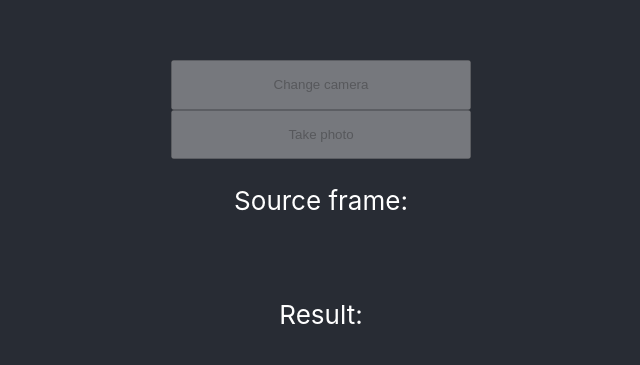
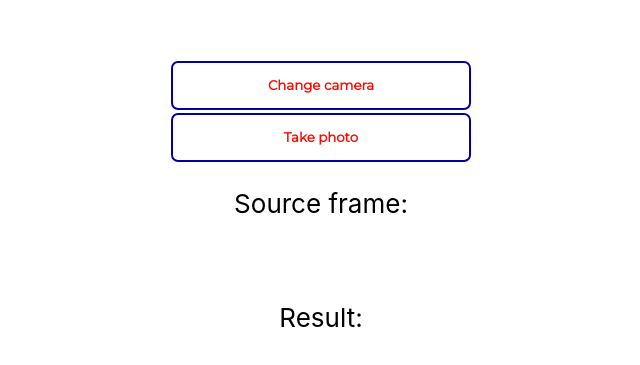
Before and after one commit to DKuzn/face-recognition-app, a React (Create React App) app: page / in a window 1280 px wide. Shown: the part 293-658 px from the top of the page, without its empty margins (319-959 px from the left). Built offline with nearby package versions, Linux system fonts and the light colour scheme; no server answers.

Commit message:
Update styles

```diff
--- a/src/App.css
+++ b/src/App.css
@@ -1,3 +1,5 @@
+@import url('https://fonts.googleapis.com/css2?family=Montserrat&family=Roboto&display=swap');
+
 .App {
   text-align: center;
   display: flex;
@@ -5,20 +7,48 @@
 }
 
 .App-header {
-  background-color: #282c34;
+  background-color: white;
   min-height: 100vh;
   display: flex;
   flex-direction: column;
   align-items: center;
   justify-content: center;
   font-size: calc(10px + 2vmin);
-  color: white;
+  color: black;
+}
+
+canvas {
+  display: none;
+}
+
+#fileChooser {
+  opacity: 0;
+  visibility: hidden;
+  position: absolute;
+  width: 0;
 }
 
 .myButton {
   height: 7ex;
+  background-color: white;
+  color: #ff0a00;
+  border: 0.3ex solid #04009b;
+  border-radius: 1ex;
+  margin-top: 0.5ex;
+  font-family: 'Montserrat', sans-serif;
+  font-weight: 600;
 }
 
 .imageOutput {
   width: 50%;
 }
+
+.titleMain {
+  font-family: 'Montserrat', sans-serif;
+  color: #04009b;
+}
+
+.textCommon {
+  font-family: 'Roboto', sans-serif;
+  color: #04009b;
+}
```
